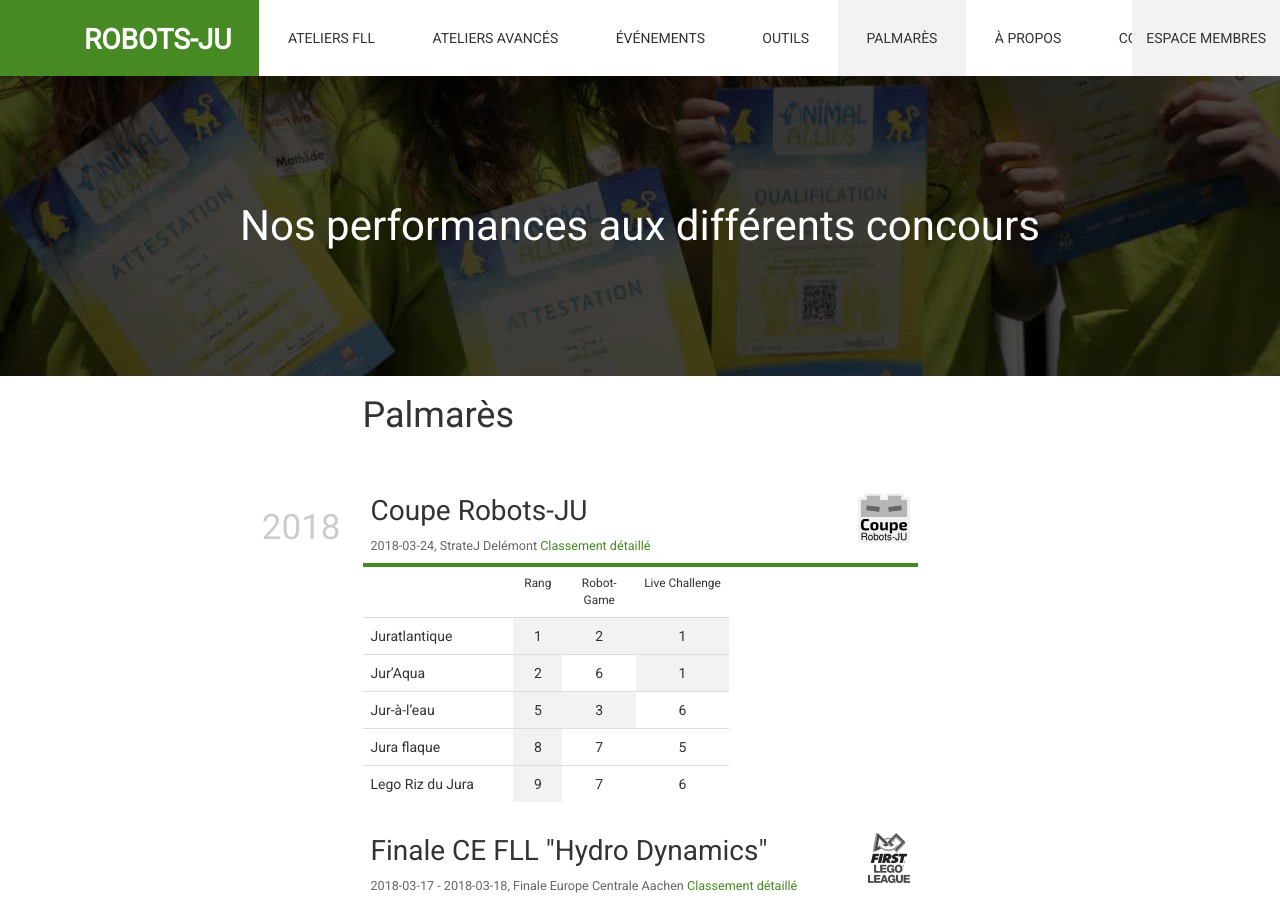
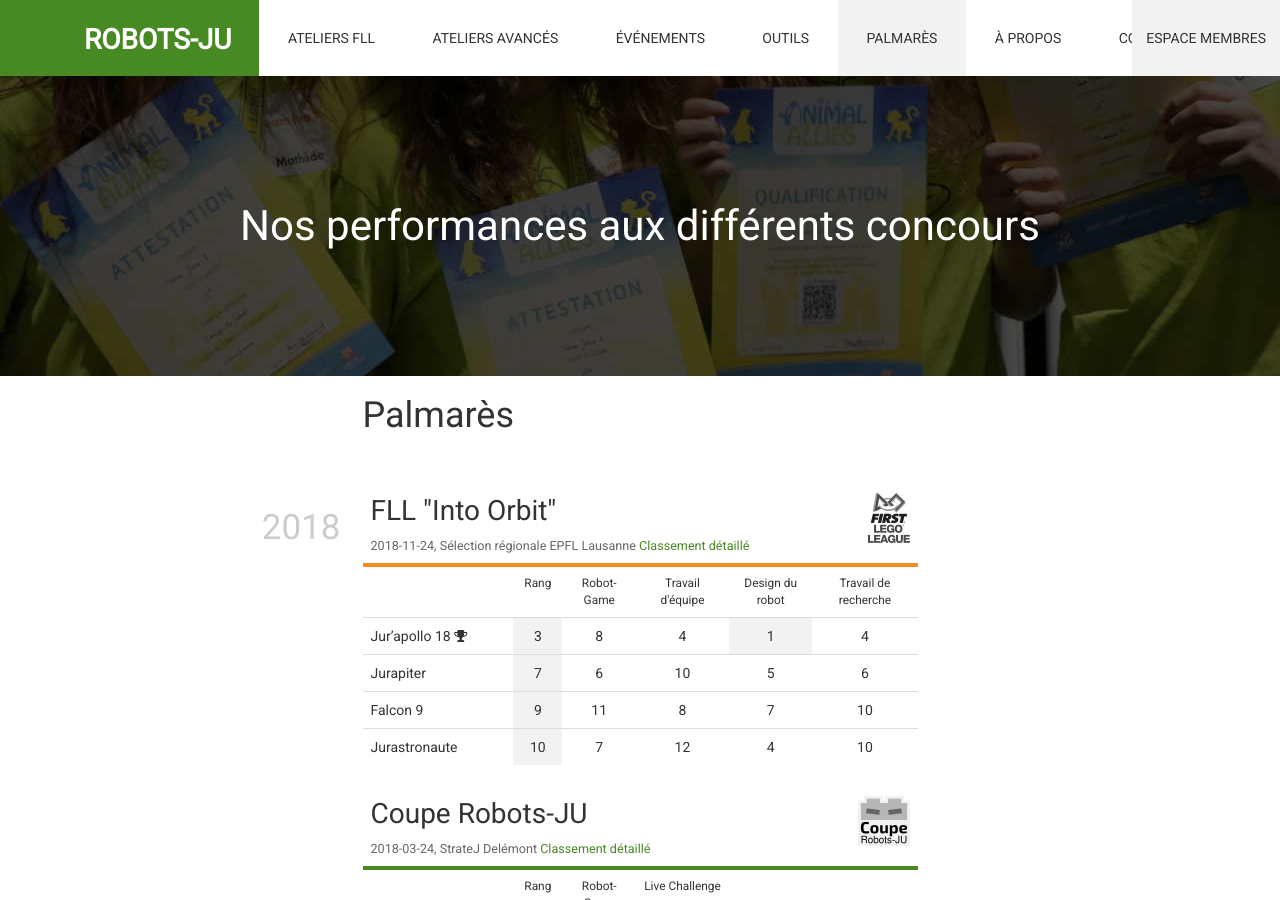
Before and after one commit to robots-ju/robots-ju.ch, a Jekyll site: the page built from palmares.md, in a window 1280 px wide and 900 px high. Built offline with Jekyll 4.4.1, drawn with Linux system fonts in a browser that asks for light colours; comment, search, counter and statistics services are not loaded.

Commit message:
Résultats FLL

```diff
--- a/_data/palmares.yml
+++ b/_data/palmares.yml
@@ -388,3 +388,39 @@
     scores:
       robotgame: 7
       livechallenge: 6
+- type: fll
+  title: FLL "Into Orbit"
+  step: Sélection régionale
+  place: EPFL Lausanne
+  date: 2018-11-24
+  url: https://et.hands-on-technology.de/index.php?id=22&tx_hotet_hotetergebnisse[tournament]=433
+  teams:
+  - name: Jur’apollo 18
+    rank: 3
+    qualified: true
+    scores:
+      robotgame: 8
+      teamwork: 4
+      robotdesign: 1
+      research: 4
+  - name: Jurapiter
+    rank: 7
+    scores:
+      robotgame: 6
+      teamwork: 10
+      robotdesign: 5
+      research: 6
+  - name: Falcon 9
+    rank: 9
+    scores:
+      robotgame: 11
+      teamwork: 8
+      robotdesign: 7
+      research: 10
+  - name: Jurastronaute
+    rank: 10
+    scores:
+      robotgame: 7
+      teamwork: 12
+      robotdesign: 4
+      research: 10
```
